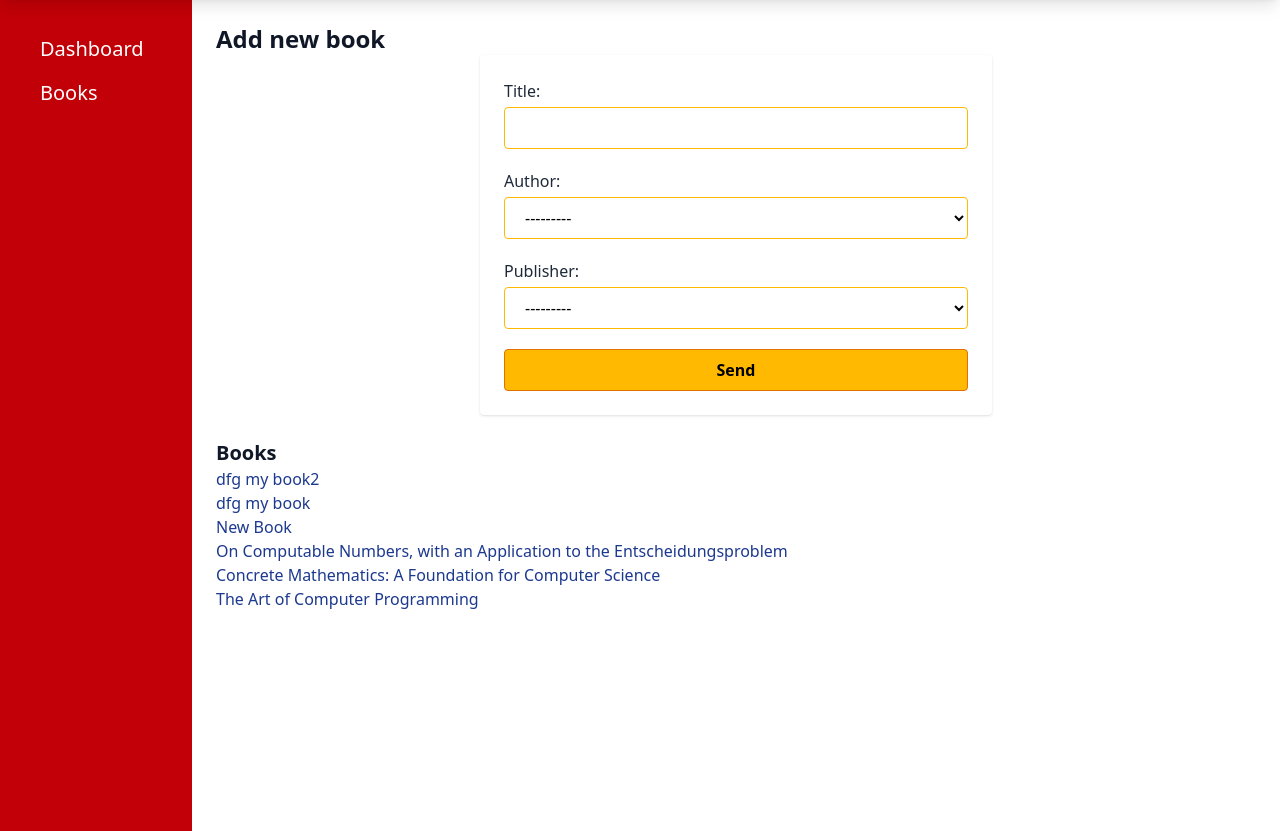
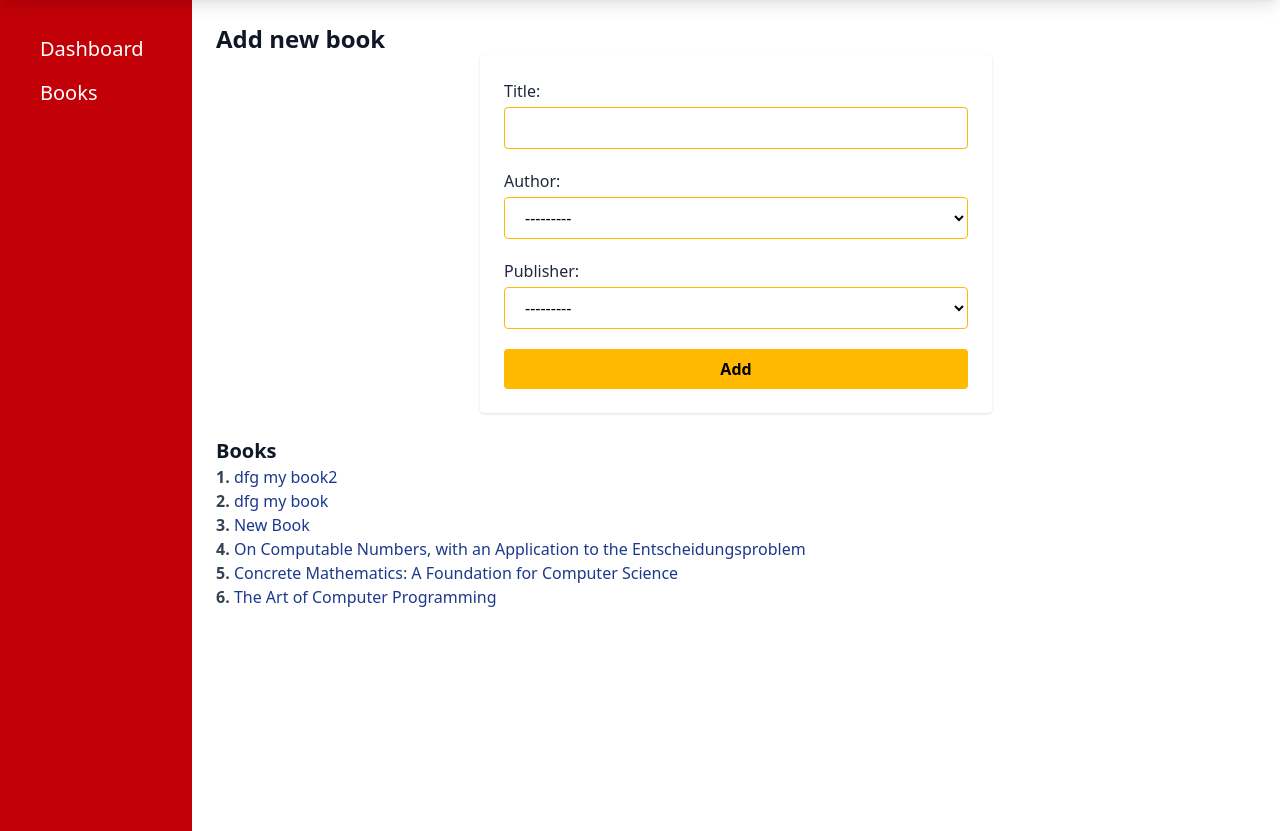
Before and after one commit to sehrishnoreen31/book-rental-business-django, a Django app: page /books/ in a window 1280 px wide. Shown: the part 65-896 px from the top of the page. Run offline with Django 5.2, Linux system fonts and the light colour scheme; data comes from the database, SQL or seed files in the repository; some libraries are stand-ins or nearby versions.

```diff
--- a/books/templates/books/main.html
+++ b/books/templates/books/main.html
@@ -27,7 +27,7 @@
         {{ form.publisher|add_class:"w-full px-4 py-2 bg-white text-black border border-amber-400 rounded focus:ring-amber-400 focus:outline-none focus:ring-2" }}
     </div>
 
-    <button type="submit" class="w-full py-2 px-4 bg-amber-400 hover:bg-amber-500 text-black font-semibold border border-amber-600 rounded transition-all duration-200">Send</button>
+    <button type="submit" class="w-full py-2 px-4 bg-amber-400 hover:bg-amber-500 text-black font-semibold rounded transition-all duration-200">Add</button>
 </form>
 
 
@@ -35,12 +35,16 @@
     <br>
     {% comment %} display books {% endcomment %}
     {% if list_of_book_titles %}
-    <h2 class='text-xl font-bold'>Books</h2>
-        <ul>
-            {% for book_title in list_of_book_titles %}
-                <li><a class='font-medium text-blue-900' href="{{book_title.get_absolute_url}}">{{book_title.title}}</a></li>
-            {% endfor %}
-        </ul>
+    <h2 class="text-xl font-bold">Books</h2>
+    <ul class="list-none">
+        {% for book_title in list_of_book_titles %}
+            <li>
+                <span class="font-semibold text-gray-700">{{ forloop.counter }}.</span>
+                <a class="font-medium text-blue-900" href="{{ book_title.get_absolute_url }}">{{ book_title.title }}</a>
+            </li>
+        {% endfor %}
+    </ul>
     {% endif %}
 
+
 {% endblock %}
--- a/theme/static/css/dist/styles.css
+++ b/theme/static/css/dist/styles.css
@@ -540,6 +540,9 @@
   }
   .flex-1 {
     flex: 1;
+  }
+  .list-none {
+    list-style-type: none;
   }
   .items-center {
     align-items: center;
```
